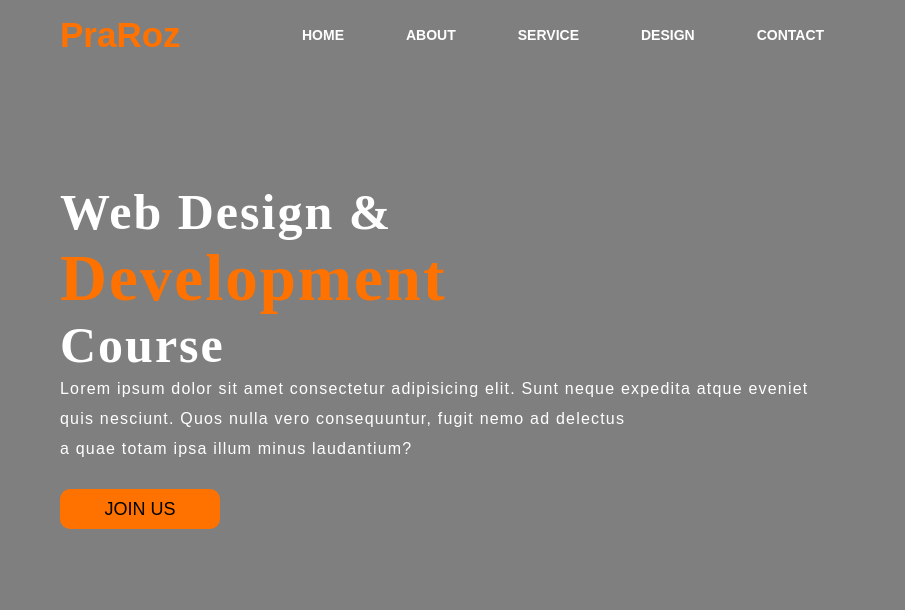
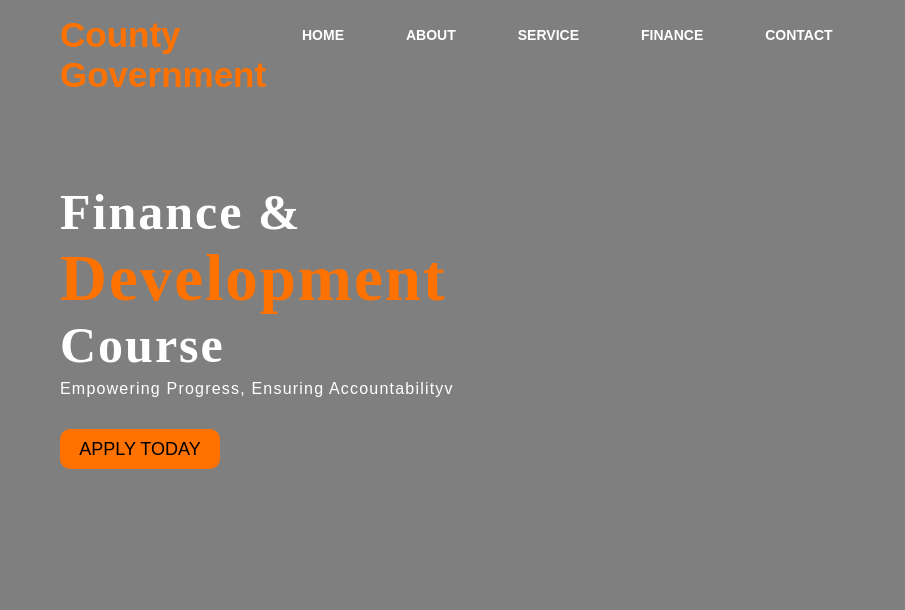
Before and after one commit to abigaelamah/new-web, a plain HTML site: page index.html in a window 1280 px wide. Shown: the full height of the page, 0-905 px from the left. Drawn offline with nearby package versions, Linux system fonts and the light colour scheme.

Commit message:
Update index.html

```diff
--- a/index.html
+++ b/index.html
@@ -1,7 +1,7 @@
 <!DOCTYPE html>
 <html lang="en">
 <head>
-    <title>Webpage Design</title>
+    <title>The County Government</title>
     <link rel="stylesheet" href="style.css">
 </head>
 <body>
@@ -9,7 +9,7 @@
     <div class="main">
         <div class="navbar">
             <div class="icon">
-                <h2 class="logo">PraRoz</h2>
+                <h2 class="logo">County Government</h2>
             </div>
 
             <div class="menu">
@@ -17,7 +17,7 @@
                     <li><a href="#">HOME</a></li>
                     <li><a href="#">ABOUT</a></li>
                     <li><a href="#">SERVICE</a></li>
-                    <li><a href="#">DESIGN</a></li>
+                    <li><a href="#">FINANCE</a></li>
                     <li><a href="#">CONTACT</a></li>
                 </ul>
             </div>
@@ -29,12 +29,10 @@
 
         </div>
         <div class="content">
-            <h1>Web Design & <br><span>Development</span> <br>Course</h1>
-            <p class="par">Lorem ipsum dolor sit amet consectetur adipisicing elit. Sunt neque
-                 expedita atque eveniet <br> quis nesciunt. Quos nulla vero consequuntur, fugit nemo ad delectus
-                <br> a quae totam ipsa illum minus laudantium?</p>
+            <h1>Finance & <br><span>Development</span> <br>Course</h1>
+            <p class="par">Empowering Progress, Ensuring Accountabilityv</p>
 
-                <button class="cn"><a href="#">JOIN US</a></button>
+                <button class="cn"><a href="#">APPLY TODAY</a></button>
 
                 <div class="form">
                     <h2>Login Here</h2>
```
